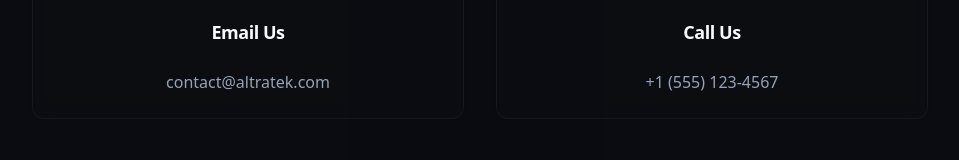
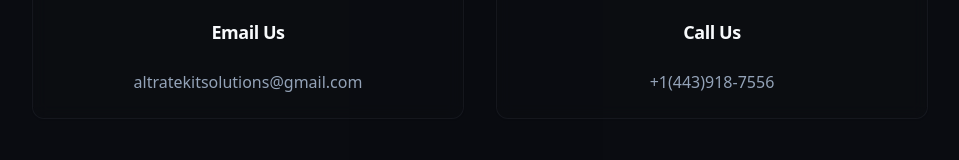
Before and after one commit to JosephOkumu/AltraTek_Solutions, a React (Vite) app: page / in a window 1280 px wide. Shown: the part 4326-4486 px from the top of the page, without its empty margins (160-1119 px from the left). Built offline with nearby package versions, Linux system fonts and the light colour scheme.

Commit message:
chore: change contact details

```diff
--- a/src/components/Contact.tsx
+++ b/src/components/Contact.tsx
@@ -25,7 +25,7 @@
                 <CardTitle className="text-lg">Email Us</CardTitle>
               </CardHeader>
               <CardContent>
-                <p className="text-muted-foreground">contact@altratek.com</p>
+                <p className="text-muted-foreground">altratekitsolutions@gmail.com</p>
               </CardContent>
             </Card>
 
@@ -37,7 +37,7 @@
                 <CardTitle className="text-lg">Call Us</CardTitle>
               </CardHeader>
               <CardContent>
-                <p className="text-muted-foreground">+1 (555) 123-4567</p>
+                <p className="text-muted-foreground">+1(443)918-7556</p>
               </CardContent>
             </Card>
           </div>
```
